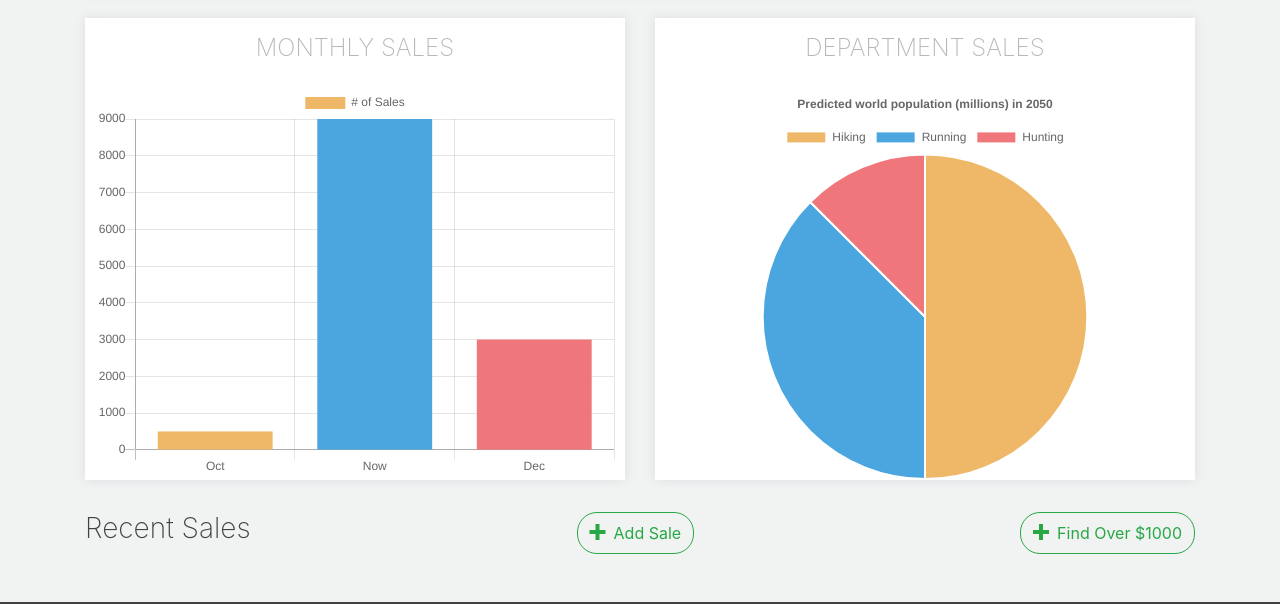
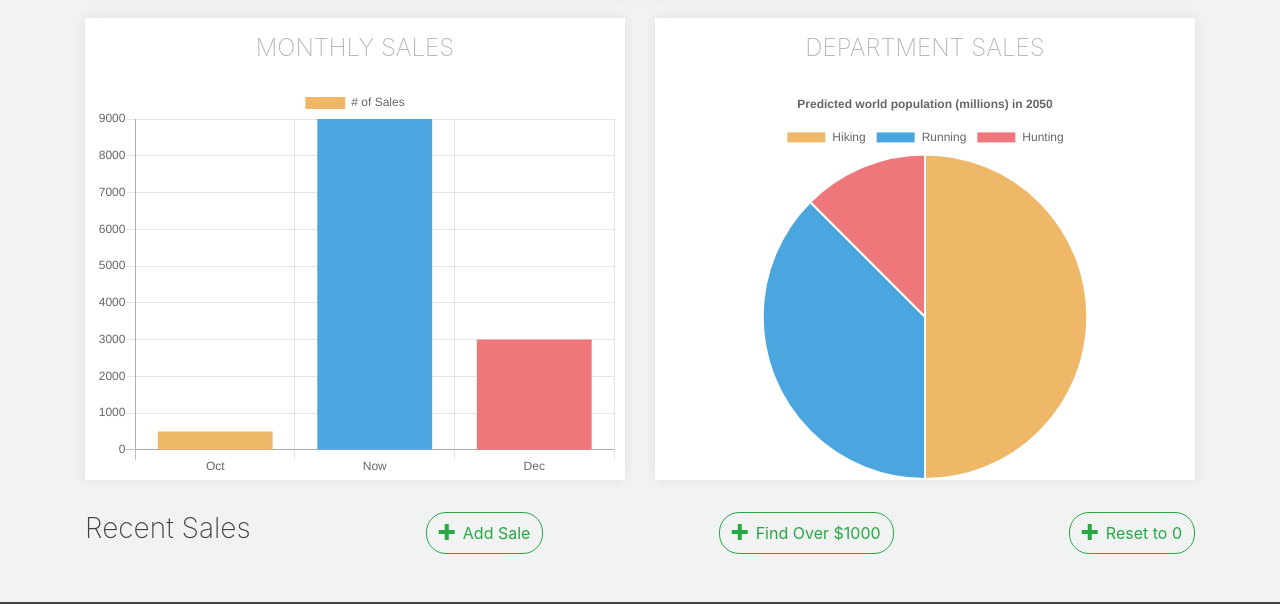
Before and after one commit to deividisss/JavaScript-Arrays-and-Collections-Pluralsight, a plain HTML site: page index.html in a window 1280 px wide. Shown: the part 370-974 px from the top of the page. Drawn offline with nearby package versions, Linux system fonts and the light colour scheme.

Commit message:
Using Array Fill

```diff
--- a/index.html
+++ b/index.html
@@ -73,10 +73,17 @@
         <button
           type="button"
           class="btn btn-outline-success"
-          data-toggle="modal"
           onclick="findOver1000()"
         >
           <span class="oi oi-plus pr-2"></span>Find Over $1000
+        </button>
+
+        <button
+          type="button"
+          class="btn btn-outline-success"
+          onclick="resetNum()"
+        >
+          <span class="oi oi-plus pr-2"></span>Reset to 0
         </button>
       </div>
 
--- a/js/page.js
+++ b/js/page.js
@@ -25,6 +25,11 @@ let total = Array.of(
 function findOver1000() {
   let firstThousand = monthlySales.findIndex((element) => element > 1000);
   alert(firstThousand);
+}
+
+function resetNum() {
+  monthlySales.fill(0); // We can use it to reset the dota on the Array
+  myChart.update();
 }
 
 let yearlyTotal = addYearlyTotal(...monthlySales);
```
